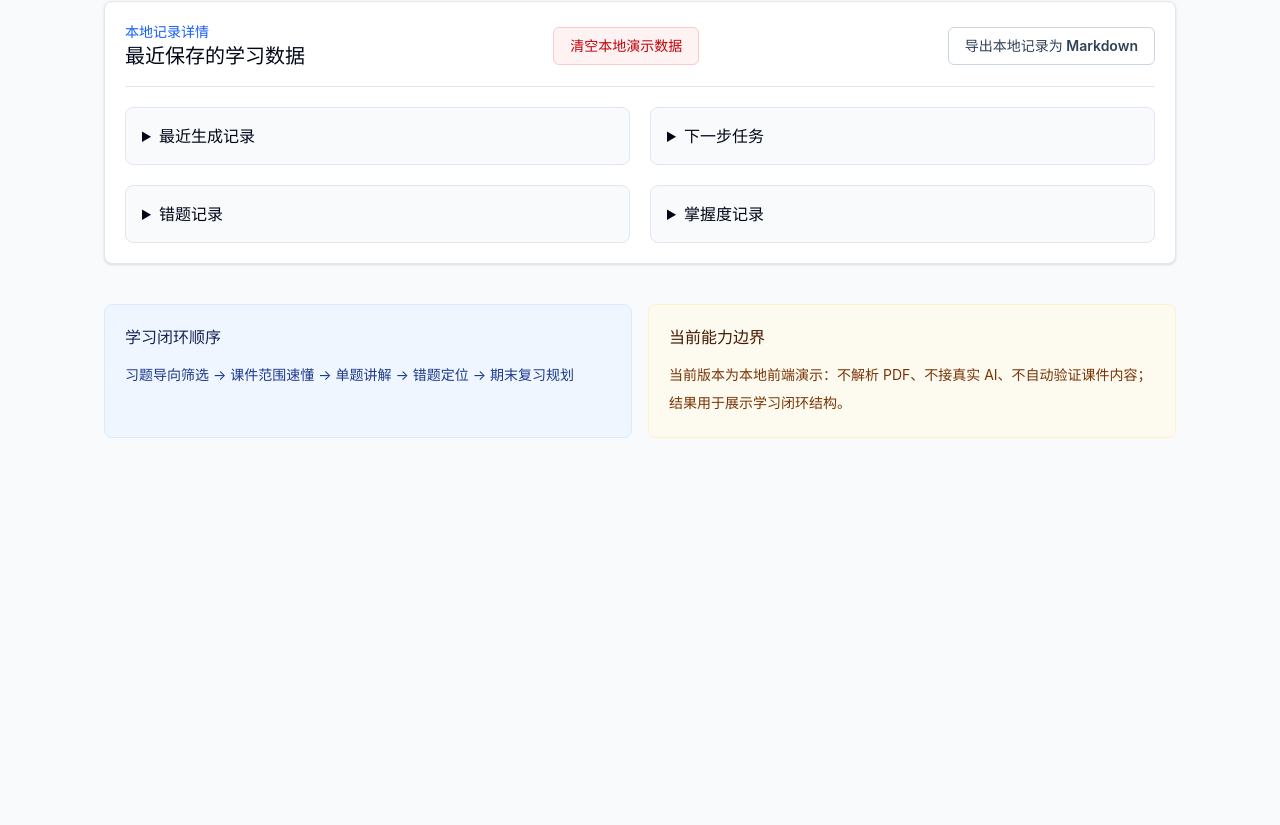
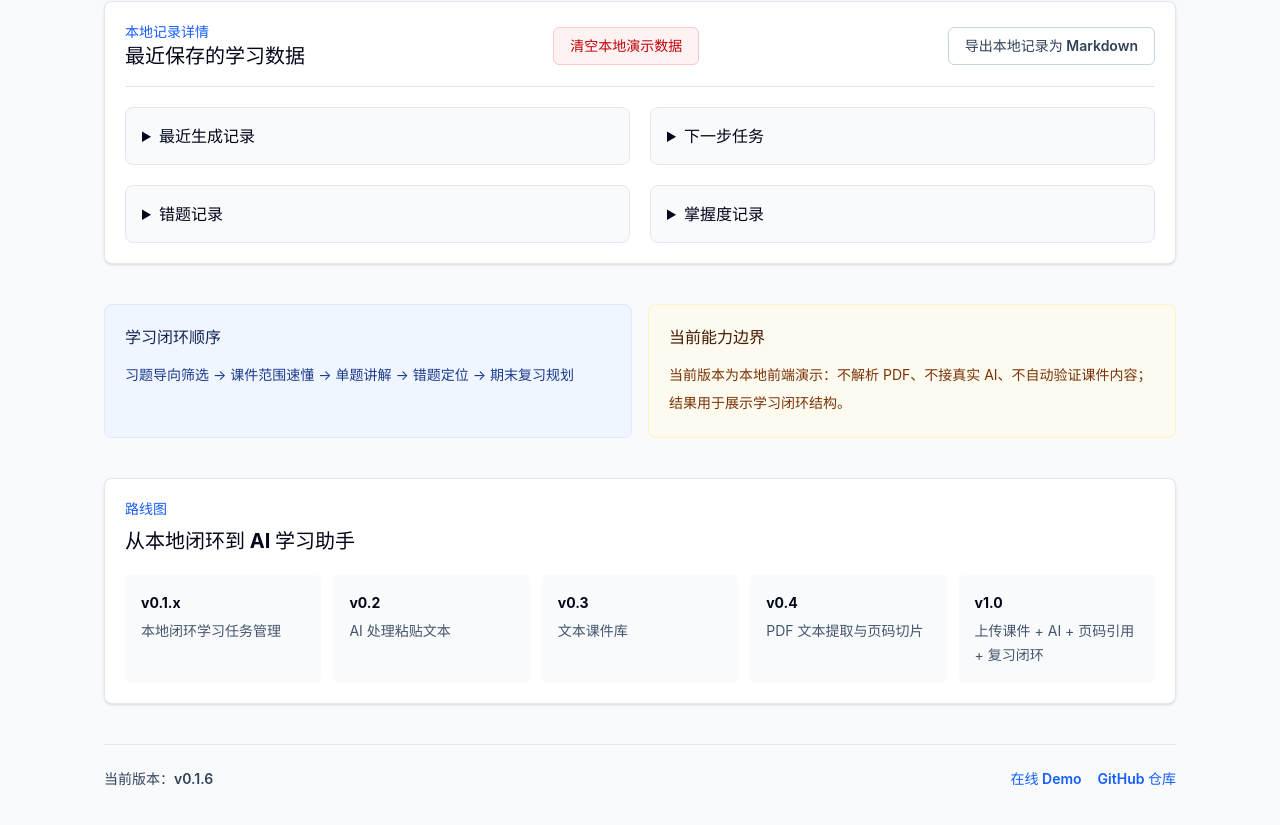
Before and after one commit to 244161914/study-agent-demo, a React (Vite) app: page / in a window 1280 px wide. Shown: the part 2304-3129 px from the top of the page. Before the commit the page ends 2782 px from the top, so only its background shows below. Built offline with nearby package versions, Linux system fonts and the light colour scheme.

Commit message:
docs: polish portfolio presentation

```diff
--- a/src/App.tsx
+++ b/src/App.tsx
@@ -673,6 +673,40 @@ export default function App() {
             </p>
           </div>
         </section>
+
+        <section className="rounded-lg border border-slate-200 bg-white p-5 shadow-sm">
+          <p className="text-sm font-semibold text-blue-600">路线图</p>
+          <h2 className="mt-2 text-xl font-bold text-slate-950">从本地闭环到 AI 学习助手</h2>
+          <div className="mt-5 grid gap-3 text-sm leading-6 md:grid-cols-2 xl:grid-cols-5">
+            <RoadmapItem title="v0.1.x" text="本地闭环学习任务管理" />
+            <RoadmapItem title="v0.2" text="AI 处理粘贴文本" />
+            <RoadmapItem title="v0.3" text="文本课件库" />
+            <RoadmapItem title="v0.4" text="PDF 文本提取与页码切片" />
+            <RoadmapItem title="v1.0" text="上传课件 + AI + 页码引用 + 复习闭环" />
+          </div>
+        </section>
+
+        <footer className="flex flex-col gap-3 border-t border-slate-200 py-6 text-sm text-slate-600 sm:flex-row sm:items-center sm:justify-between">
+          <p className="font-semibold text-slate-700">当前版本：v0.1.6</p>
+          <div className="flex flex-wrap gap-4">
+            <a
+              className="font-semibold text-blue-600 transition hover:text-blue-800"
+              href="https://study-agent-demo.vercel.app/"
+              rel="noreferrer"
+              target="_blank"
+            >
+              在线 Demo
+            </a>
+            <a
+              className="font-semibold text-blue-600 transition hover:text-blue-800"
+              href="https://github.com/244161914/study-agent-demo"
+              rel="noreferrer"
+              target="_blank"
+            >
+              GitHub 仓库
+            </a>
+          </div>
+        </footer>
       </section>
     </main>
   )
@@ -793,6 +827,20 @@ function MasteryListItem({ record }: { record: MasteryRecord }) {
   )
 }
 
+type RoadmapItemProps = {
+  title: string
+  text: string
+}
+
+function RoadmapItem({ title, text }: RoadmapItemProps) {
+  return (
+    <article className="rounded-md bg-slate-50 p-4">
+      <h3 className="font-bold text-slate-950">{title}</h3>
+      <p className="mt-1 text-slate-600">{text}</p>
+    </article>
+  )
+}
+
 type ActionSummaryCardProps = {
   actionLabel: string
   label: string
```
Also changed, not shown: 1 other file (tests, documents, lock files or other folders).
